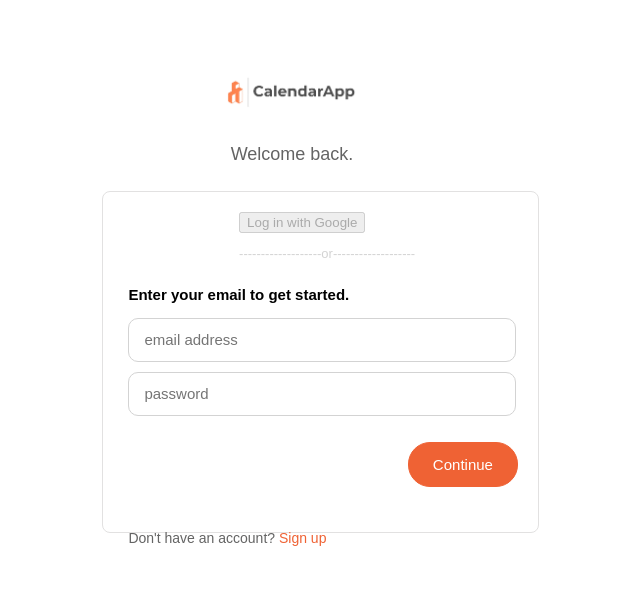
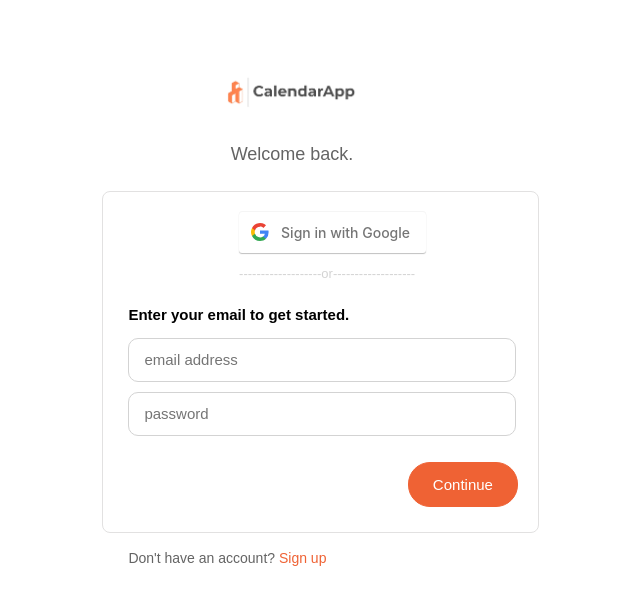
Before and after one commit to Poorva-Shrivastav/Calendly-clone, a React (Create React App) app in the folder frontend/calendly-clone/: page /signin in a window 1280 px wide. Shown: the top 604 px of the page, without its empty margins (348-988 px from the left). Built offline with nearby package versions, Linux system fonts and the light colour scheme; no server answers; the HTML template or start-up script is replaced by a standard one.

Commit message:
fixed google login

```diff
--- a/frontend/calendly-clone/src/components/Events/Event.js
+++ b/frontend/calendly-clone/src/components/Events/Event.js
@@ -1,35 +1,34 @@
-import React, {useState, useEffect} from 'react'
-import './Event.css'
-import {useHistory} from 'react-router-dom'
-import Share from '../Share/Share'
-import {CopyToClipboard} from 'react-copy-to-clipboard';
+import React, { useState, useEffect } from "react";
+import "./Event.css";
+import { useHistory } from "react-router-dom";
+import Share from "../Share/Share";
+import { CopyToClipboard } from "react-copy-to-clipboard";
 
-function Event({time}) {
-    const [showShare, setShowShare] = useState(false)
-    const [textCopied, setTextCopied] = useState(false)
-    const [copied, setCopied] = useState('')
-    const[userEmail, setUserEmail] = useState('')
+function Event({ time }) {
+  const [showShare, setShowShare] = useState(false);
+  const [textCopied, setTextCopied] = useState(false);
+  const [copied, setCopied] = useState("");
+  const [userEmail, setUserEmail] = useState("");
 
   const history = useHistory();
 
-    const bookingHandler = () =>{
-        let path = `user/${time}`
-        history.push(path)
-    }
+  const bookingHandler = () => {
+    let path = `user/${time}`;
+    history.push(path);
+  };
 
-    const shareHandler = () => setShowShare(true)
-    const textCopyHandler = () => setTextCopied(true)
-
+  const shareHandler = () => setShowShare(true);
+  const textCopyHandler = () => setTextCopied(true);
 
   useEffect(() => {
-        const data1 = JSON.parse(sessionStorage.getItem('userData'))
+    const data1 = JSON.parse(sessionStorage.getItem("userEmail"));
     // setUserEmail(data1.data.user.email)
-        const trimmedEmail = data1.data.user.email
-        const finalEmail = trimmedEmail.replace(/@.*$/,"")
-        setUserEmail(finalEmail)
-    })
 
-    let url = `https://calendlyclone.netlify.app/user=${userEmail}/15`
+    const finalEmail = data1.replace(/@.*$/, "");
+    setUserEmail(finalEmail);
+  });
+
+  let url = `https://calendlyclone.netlify.app/user=${userEmail}/15`;
 
   return (
     <div className="min-meeting">
@@ -40,19 +39,30 @@
 
       <h2 id="h2-tag-event">{time} Minute Meeting</h2>
       <p id="p-tag-event">{time} min, One-on-One</p>
-            <button class="button-event-noBorder" onClick={bookingHandler}>View booking page</button>
+      <button class="button-event-noBorder" onClick={bookingHandler}>
+        View booking page
+      </button>
       <div class="lower-container">
-            <span className={textCopied ? "event-copylink-colorChange" : "display-none"}>Copied</span>
+        <span
+          className={textCopied ? "event-copylink-colorChange" : "display-none"}
+        >
+          Copied
+        </span>
         <CopyToClipboard text={url}>
-                            <button className={textCopied ? "display-none" :"button-event-noBorder"} onClick={textCopyHandler}>📄 Copy link</button>
+          <button
+            className={textCopied ? "display-none" : "button-event-noBorder"}
+            onClick={textCopyHandler}
+          >
+            📄 Copy link
+          </button>
         </CopyToClipboard>
-                <button id="button-tag-event" onClick={shareHandler}>Share</button>
-                {
-                    showShare && <Share closeShare={setShowShare} />
-                }
+        <button id="button-tag-event" onClick={shareHandler}>
+          Share
+        </button>
+        {showShare && <Share closeShare={setShowShare} />}
       </div>
     </div>
-    )
+  );
 }
 
-export default Event
+export default Event;
--- a/frontend/calendly-clone/src/components/GoogleAccount/GoogleAccount.js
+++ b/frontend/calendly-clone/src/components/GoogleAccount/GoogleAccount.js
@@ -1,52 +1,42 @@
 import React, { useState } from "react";
-import { GoogleLogin } from "react-google-login";
 import "./GoogleAccount.css";
-import axios from "axios";
+import { signInWithPopup, GoogleAuthProvider } from "firebase/auth";
+import { auth } from "../../firebase/firebase";
+import { useHistory } from "react-router-dom/cjs/react-router-dom.min";
 
 function GoogleAccount({ children }) {
+  const history = useHistory();
   const [isSignedIn, setIsSignedIn] = useState(false);
 
   const googleSuccess = (res) => {
-    // setlogOutButton(true)
-    const userData = { tokenId: res.tokenId };
-    // axios.post('http://localhost:8000/api/googlelogin', userData)
-    axios
-      .post("https://calendly-clon.herokuapp.com/api/googlelogin", userData)
-      .then((data) => {
-        let responseJson = data;
-        sessionStorage.setItem("userData", JSON.stringify(data));
-        window.location = `/user`;
+    const provider = new GoogleAuthProvider();
+    signInWithPopup(auth, provider)
+      .then((result) => {
+        const user = result.user;
+        if (user) {
+          setIsSignedIn(true);
+          sessionStorage.setItem("userEmail", JSON.stringify(user.email));
+          sessionStorage.setItem("userName", JSON.stringify(user.displayName));
+          history.push(`/user`);
+        }
+      })
+
+      .catch((error) => {
+        const errorCode = error.code;
+        const errorMessage = error.message;
+
+        const email = error.customData.email;
+        // The AuthCredential type that was used.
+        const credential = GoogleAuthProvider.credentialFromError(error);
+        console.log(error);
       });
-  };
-
-  const googleFailure = (error) => {
-    console.log(error);
-    console.log("Google login was unsuccessful. Try Again later");
   };
 
   return (
     <>
-      <GoogleLogin
-        clientId={process.env.REACT_APP_CLIENT_ID}
-        render={(renderProps) => (
-          <button
-            id="button-Goglesignin"
-            onClick={renderProps.onClick}
-            disabled={renderProps.disabled}
-          >
-            {children}
-          </button>
-        )}
-        onSuccess={googleSuccess}
-        onFailure={googleFailure}
-        cookiePolicy={"single_host_origin"}
-        id="button-Goglesignin"
-      />
-      {/* <GoogleLogout
-                clientId= {process.env.REACT_APP_CLIENT_ID}
-                buttonText="Logout"
-                onLogoutSuccess={logOutSuccess}
-            /> */}
+      <button onClick={googleSuccess} id="login-with-google-btn">
+        Sign in with Google
+      </button>
     </>
   );
 }
--- a/frontend/calendly-clone/src/screens/MainUserPage/EventTypes/EventTypes.js
+++ b/frontend/calendly-clone/src/screens/MainUserPage/EventTypes/EventTypes.js
@@ -1,38 +1,41 @@
-import React, { useState, useEffect } from 'react'
-import { useHistory, useParams} from 'react-router'
-import CreateEvent from '../../../components/CreateEvent/CreateEvent'
-import Event from '../../../components/Events/Event'
-import NavbarPostLogin from '../../../components/NavbarPostLogin/NavbarPostLogin'
-import './EventTypes.css'
-import InactiveEvent from '../../../components/InactiveEvent/InactiveEvent'
+import React, { useState, useEffect } from "react";
+import { useHistory, useParams } from "react-router";
+import CreateEvent from "../../../components/CreateEvent/CreateEvent";
+import Event from "../../../components/Events/Event";
+import NavbarPostLogin from "../../../components/NavbarPostLogin/NavbarPostLogin";
+import "./EventTypes.css";
+import InactiveEvent from "../../../components/InactiveEvent/InactiveEvent";
 
-function EventTypes({time}) {
-
-    // const {loginEmail, googleLoginName, googleLoginEmail} = useParams()
-    const[userName, setUserName] = useState('')
-    const[userEmail, setUserEmail] = useState('')
+function EventTypes({ time }) {
+  const [userName, setUserName] = useState("");
+  const [userEmail, setUserEmail] = useState("");
 
   useEffect(() => {
-        const data1 = JSON.parse(sessionStorage.getItem('userData'))
-        setUserName(data1.data.user.name)
-        setUserEmail(data1.data.user.email)
-    })
-    // console.log(userName);
+    const email = JSON.parse(sessionStorage.getItem("userEmail"));
+    const name = JSON.parse(sessionStorage.getItem("userName"));
 
+    setUserName(name);
+    setUserEmail(email);
+  });
 
   return (
     <div class="main-div-eventtypes">
       <NavbarPostLogin />
       <div className="separator-user"></div>
-            <CreateEvent/>
-            <div className= "outer-most-container-event">
+      <CreateEvent />
+      <div className="outer-most-container-event">
         <div className="main-container-event">
           <div className="upper-div-event">
             <div>
               {/* <p id="p-event"><span id="span-event"></span>Poorva Shrivastav</p>
                         <a id="a-event" href="http://localhost:3000/user/:{loginEmail}"></a> */}
-                        <p id="p-event"><span id="span-event">P</span>{userName}</p>
-                        <a id="a-event" href="">calendarapp.com/{userEmail}</a>
+              <p id="p-event">
+                <span id="span-event">P</span>
+                {userName}
+              </p>
+              <a id="a-event" href="">
+                calendarapp.com/{userEmail}
+              </a>
             </div>
             {/* <div>
                         <button class="button-event">+ New Event Type</button>
@@ -42,23 +45,23 @@
           {/* <div className="lower-div-main"> */}
           <div className="lower-div-event">
             <div className="meeting" id="_15">
-                            <Event time={15}/>
+              <Event time={15} />
             </div>
 
             <div className="meeting" id="_30">
               {/* <Event time={30}/> */}
-                            <InactiveEvent time={30}/>
+              <InactiveEvent time={30} />
             </div>
 
             <div className="meeting" id="_60">
               {/* <Event time={60}/> */}
-                            <InactiveEvent time={60}/>
+              <InactiveEvent time={60} />
             </div>
           </div>
         </div>
       </div>
     </div>
-    )
+  );
 }
 
-export default EventTypes
+export default EventTypes;
--- a/frontend/calendly-clone/src/screens/MeetingScheduler/MeetingScheduler.js
+++ b/frontend/calendly-clone/src/screens/MeetingScheduler/MeetingScheduler.js
@@ -133,9 +133,8 @@
         console.log("loaded client");
 
         gapi.client.init({
-          apiKey: "AIzaSyBwoqrDjr3840k7PTkQbcyK-u107c7TuNM",
-          clientId:
-            "1051195399308-odlc2nv9r2ml1ud7rro852lc1uj49mpi.apps.googleusercontent.com",
+          apiKey: process.env.REACT_APP_CALENDAR_API,
+          clientId: process.env.REACT_APP_CLIENT_ID,
           discoveryDocs:
             "https://www.googleapis.com/discovery/v1/apis/calendar/v3/rest",
           scope: "https://www.googleapis.com/auth/calendar.events",
```
Lines whose indentation alone changed are shown as unchanged.
